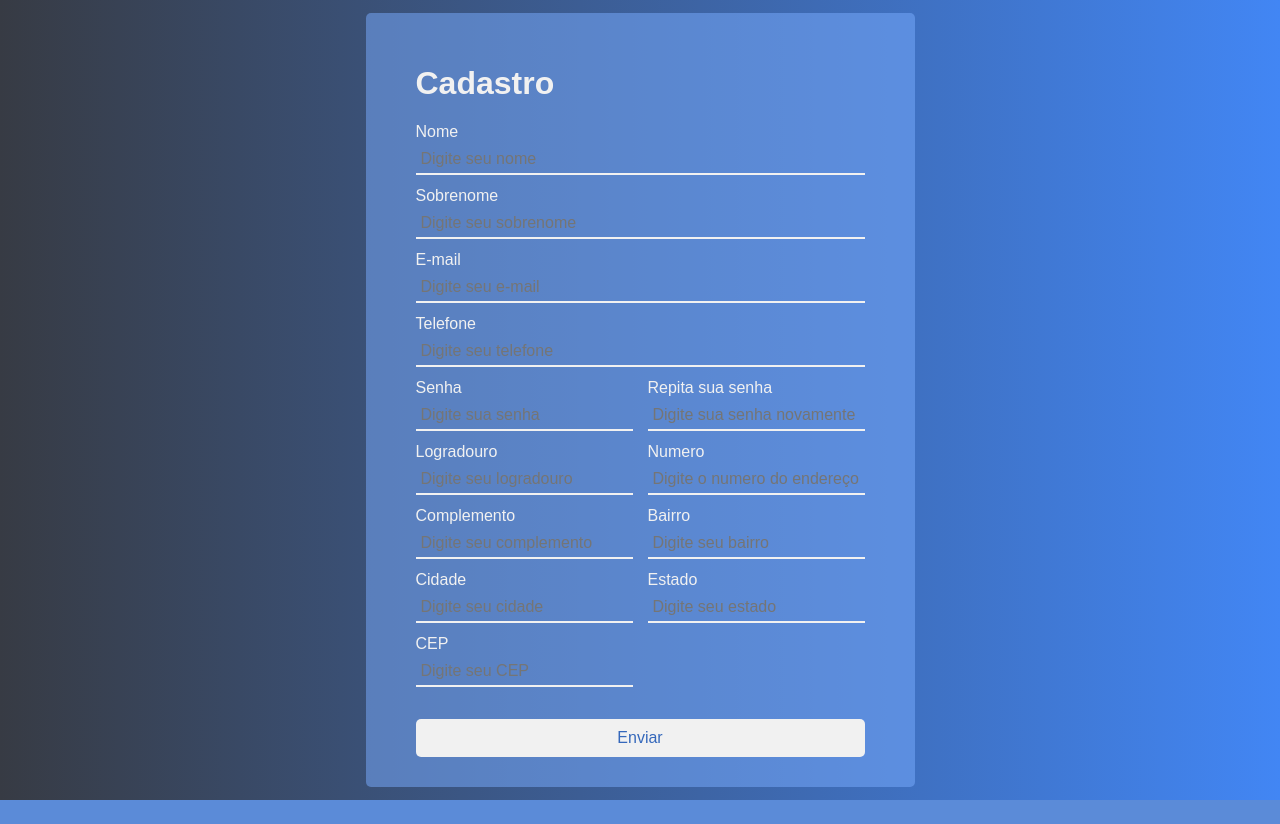
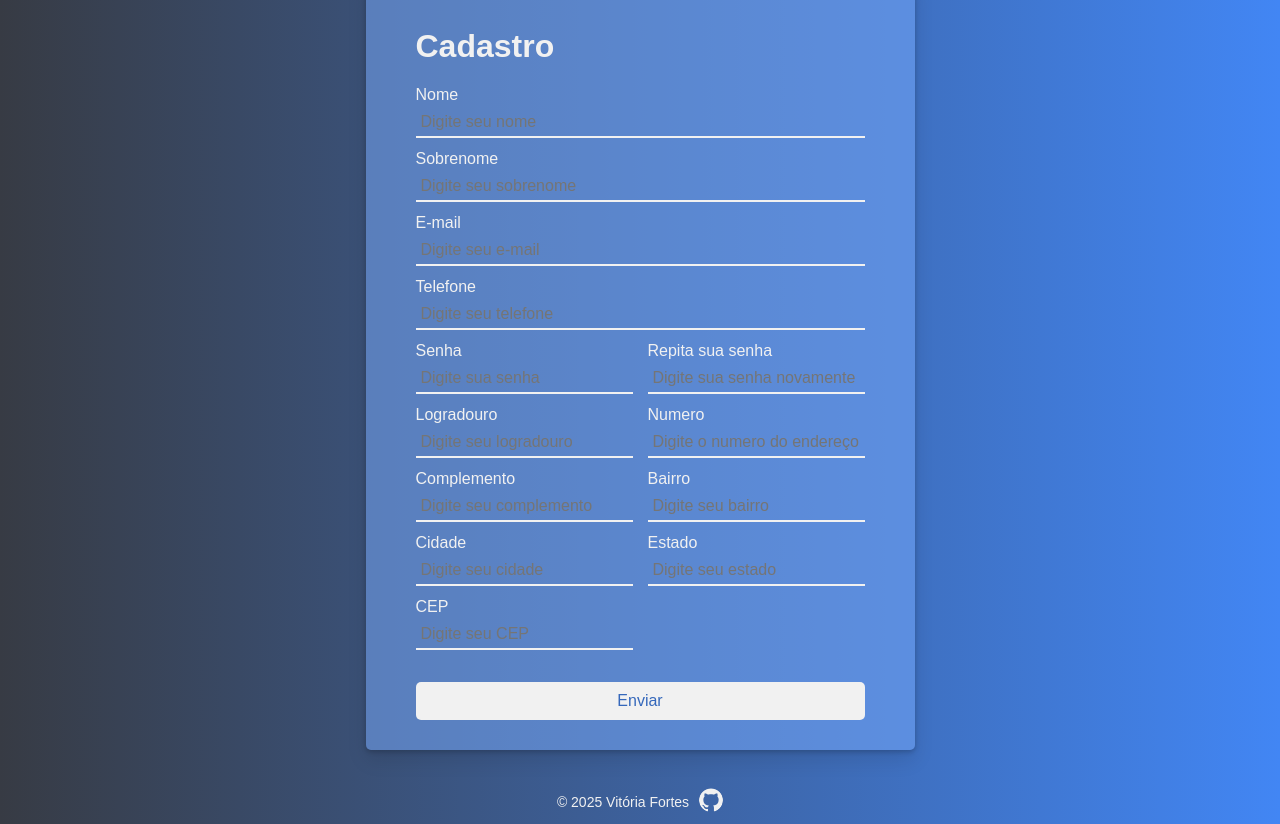
Before and after one commit to fortesvitoria/ProgramacaoWebPHPSenac, a PHP site: page / in a window 1280 px wide. Before the commit the page ends 800 px from the top, so only its background shows below. Run offline with PHP 8.4, Linux system fonts and the light colour scheme; some web fonts are replaced.

Commit message:
ajusta css

```diff
--- a/exercicios/exericio-5-form-banco/index.html
+++ b/exercicios/exericio-5-form-banco/index.html
@@ -94,6 +94,8 @@ Nome, Sobrenome, e-mail, senha, repetia a senha, Telefone, endereço, Número, b
 
         </form>
     </main>
+
+    <footer><p>© 2025 Vitória Fortes</p><a href=""><img src="github.png" alt="icone github com link do projeto"></a></footer>
 </body>
 
 </html>
--- a/exercicios/exericio-5-form-banco/style.css
+++ b/exercicios/exericio-5-form-banco/style.css
@@ -1,6 +1,7 @@
 @import url('https://fonts.googleapis.com/css2?family=Zalando+Sans+SemiExpanded:ital,wght@0,200..900;1,200..900&display=swap');
+
 :root {
-    --background: linear-gradient(90deg,rgba(55, 59, 68, 1) 0%, rgba(66, 134, 244, 1) 100%);
+    --background: linear-gradient(90deg, rgba(55, 59, 68, 1) 0%, rgba(66, 134, 244, 1) 100%);
     --fundo-diluido: #79acff81;
     --white: #f1f1f1;
     --blue: #3568bb;
@@ -16,6 +17,7 @@ body {
     height: 100vh;
     display: flex;
     justify-content: center;
+    flex-direction: column;
     align-items: center;
     background: var(--background);
     font-family: var(--font);
@@ -27,6 +29,8 @@ form {
     border-radius: 5px;
     padding: 30px 50px;
     color: var(--white);
+    box-shadow: 0 2px 5px rgba(0, 0, 0, 0.2),
+        0 10px 20px rgba(0, 0, 0, 0.1);
 
 }
 
@@ -41,10 +45,10 @@ form {
     flex-direction: column;
 }
 
-input{
-    background:none;
-    border:none;
-    border-bottom:solid 2px var(--white);
+input {
+    background: none;
+    border: none;
+    border-bottom: solid 2px var(--white);
     padding: 5px;
     margin: 4px 0 12px 0;
     color: var(--white);
@@ -54,7 +58,7 @@ input{
 
 input:focus {
     outline: none;
-    border-bottom:solid 2px var(--mint);
+    border-bottom: solid 2px var(--mint);
 
 }
 
@@ -73,5 +77,24 @@ button {
 }
 
 button:hover {
-    background-color: var(--mint);
+    box-shadow: 0 2px 5px rgba(0, 0, 0, 0.2),
+        0 10px 20px rgba(0, 0, 0, 0.1);
 }
+
+footer {
+    margin-top: 30px;
+    font-size: 14px;
+    color: var(--white);
+    display: flex;
+    justify-content: center;
+    align-items: center;
+}
+
+footer img {
+    margin-left: 10px;
+    border-radius: 100%;
+}
+
+footer img:hover {
+    box-shadow: 0 2px 5px rgba(0, 0, 0, 0.5);
+}
```
Also changed, not shown: exercicios/exericio-5-form-banco/fundo.jpg (deleted), exercicios/exericio-5-form-banco/github.png (added).
